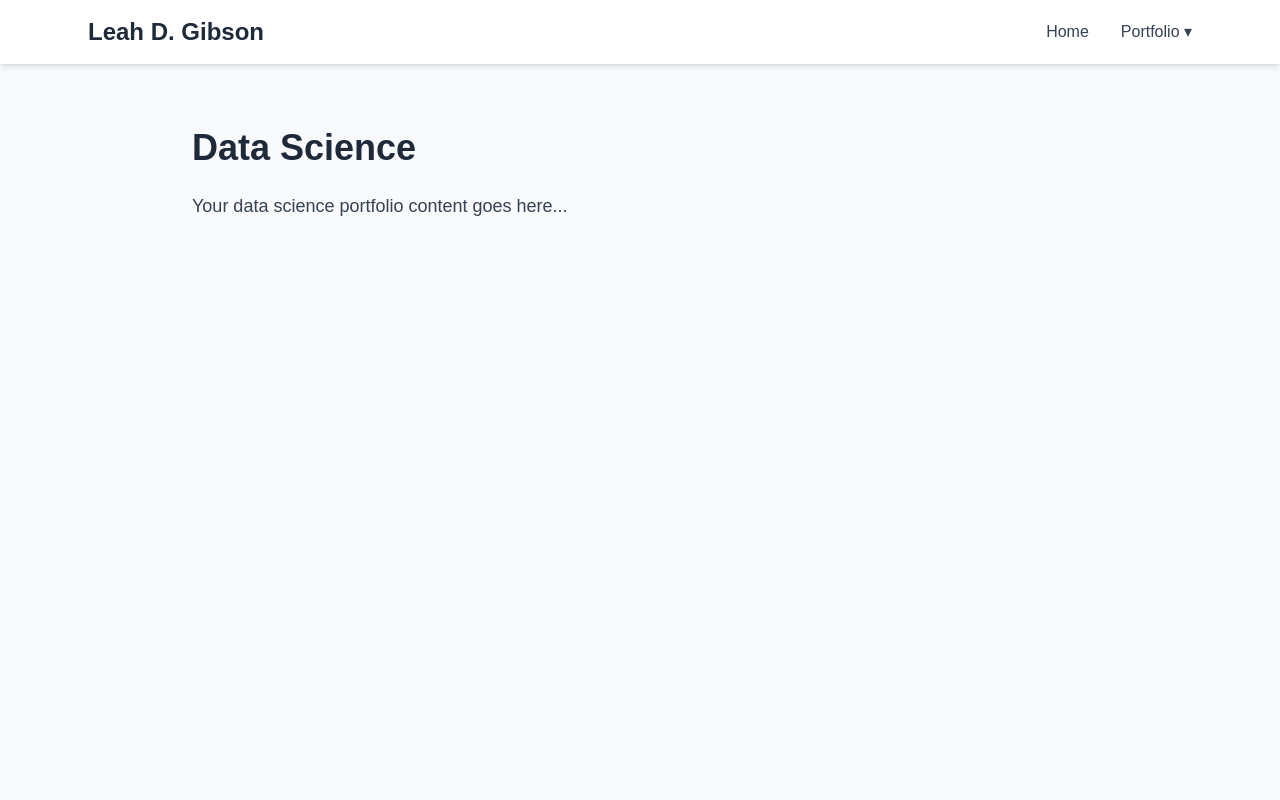
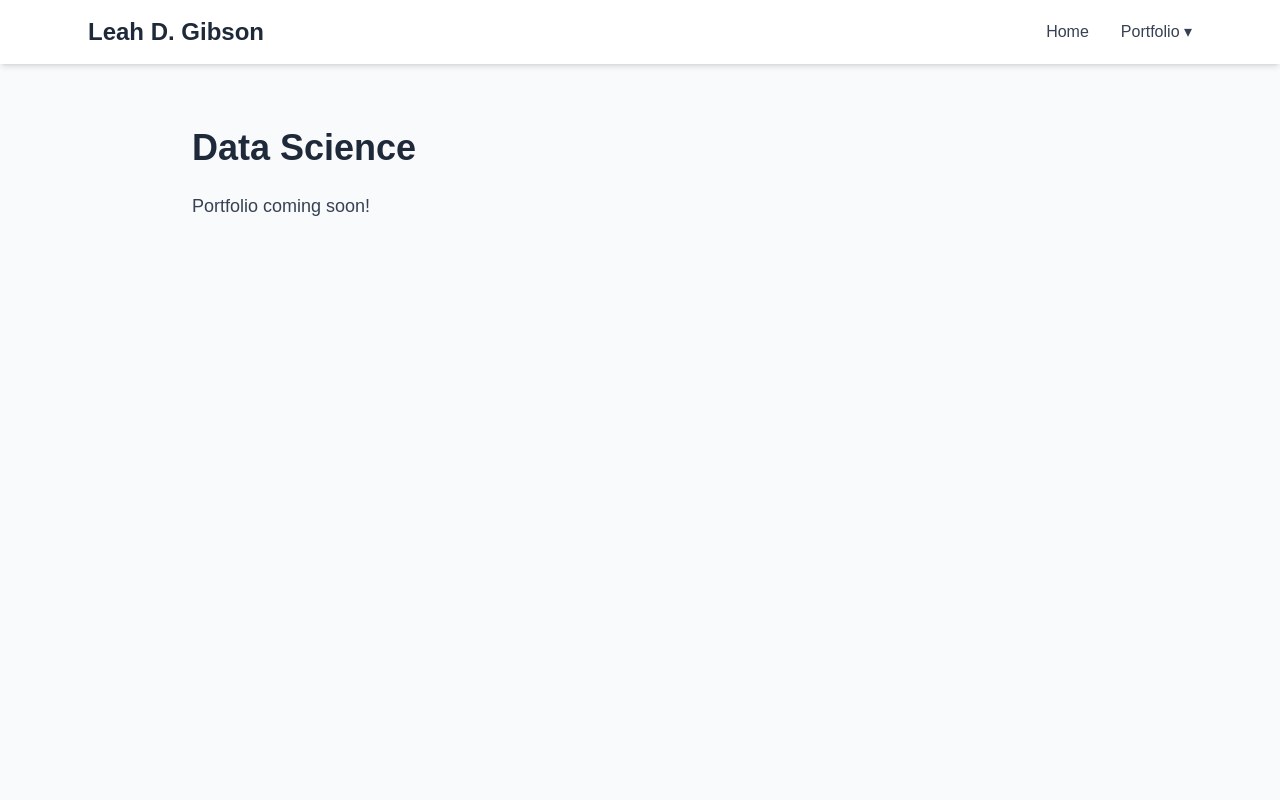
Before and after one commit to leahgibson/leah-gibson-website, a Next.js app: page /data-science in a window 1280 px wide. Shown: the top 800 px of the page. Built offline with nearby package versions, Linux system fonts and the light colour scheme.

Commit message:
coming soon!

```diff
--- a/app/data-science/page.js
+++ b/app/data-science/page.js
@@ -9,7 +9,7 @@ export default function DataScience() {
         <div className="max-w-4xl mx-auto">
             <h1 className="text-4xl font-bold mb-6 text-gray-800">Data Science</h1>
             <p className="text-lg text-gray-700">
-            Your data science portfolio content goes here...
+            Portfolio coming soon!
             </p>
         </div>
         </main>
--- a/app/mathematics/page.js
+++ b/app/mathematics/page.js
@@ -9,7 +9,7 @@ export default function Mathematics() {
         <div className="max-w-4xl mx-auto">
             <h1 className="text-4xl font-bold mb-6 text-gray-800">Mathematics</h1>
             <p className="text-lg text-gray-700">
-            Your data science portfolio content goes here...
+            Portfolio coming soon!
             </p>
         </div>
         </main>
--- a/app/research/page.js
+++ b/app/research/page.js
@@ -9,7 +9,7 @@ export default function Research() {
         <div className="max-w-4xl mx-auto">
             <h1 className="text-4xl font-bold mb-6 text-gray-800">Research</h1>
             <p className="text-lg text-gray-700">
-            Your data science portfolio content goes here...
+            Portfolio coming soon!
             </p>
         </div>
         </main>
--- a/app/software-engineering/page.js
+++ b/app/software-engineering/page.js
@@ -9,7 +9,7 @@ export default function SoftwareEngineering() {
         <div className="max-w-4xl mx-auto">
             <h1 className="text-4xl font-bold mb-6 text-gray-800">Software</h1>
             <p className="text-lg text-gray-700">
-            Your data science portfolio content goes here...
+            Portfolio coming soon!
             </p>
         </div>
         </main>
--- a/app/ultrarunning/page.js
+++ b/app/ultrarunning/page.js
@@ -9,7 +9,7 @@ export default function Ultrarunning() {
         <div className="max-w-4xl mx-auto">
             <h1 className="text-4xl font-bold mb-6 text-gray-800">Ultrarunning</h1>
             <p className="text-lg text-gray-700">
-            Your data science portfolio content goes here...
+            Portfolio coming soon!
             </p>
         </div>
         </main>
```
